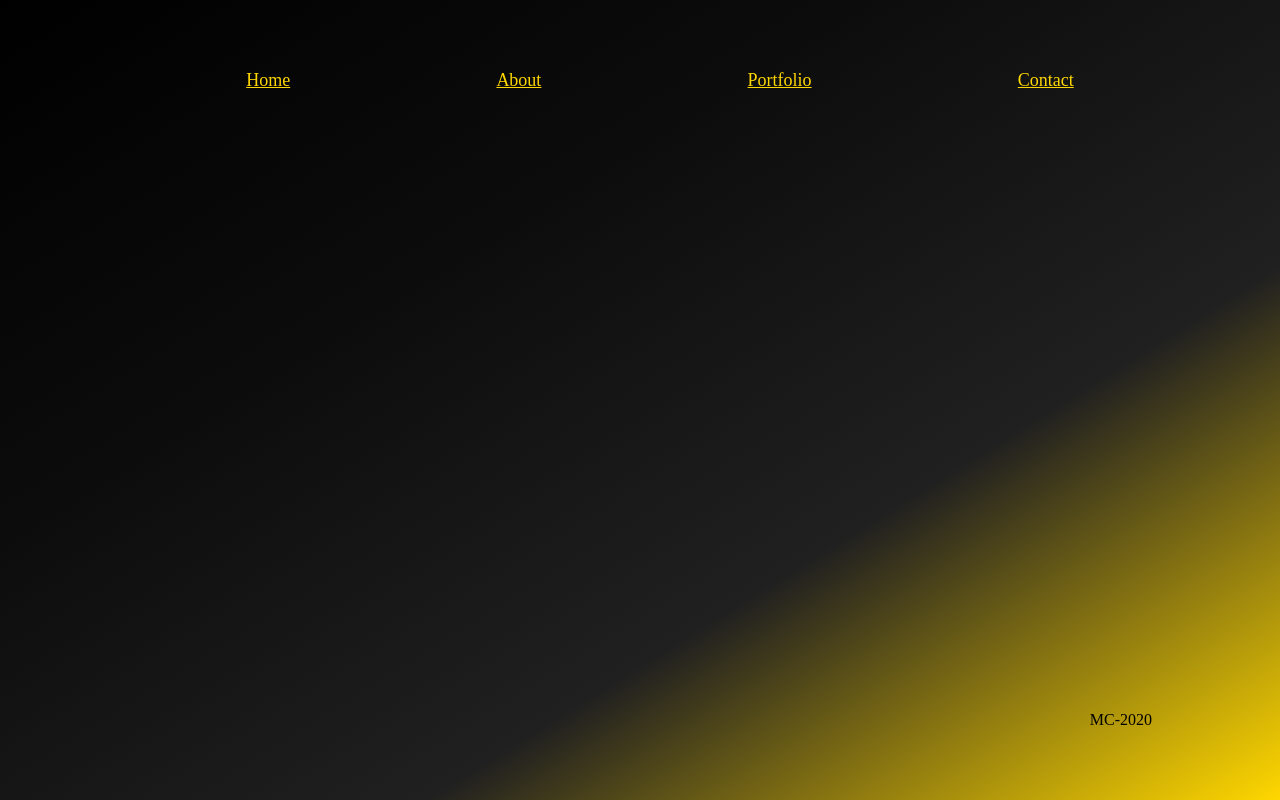
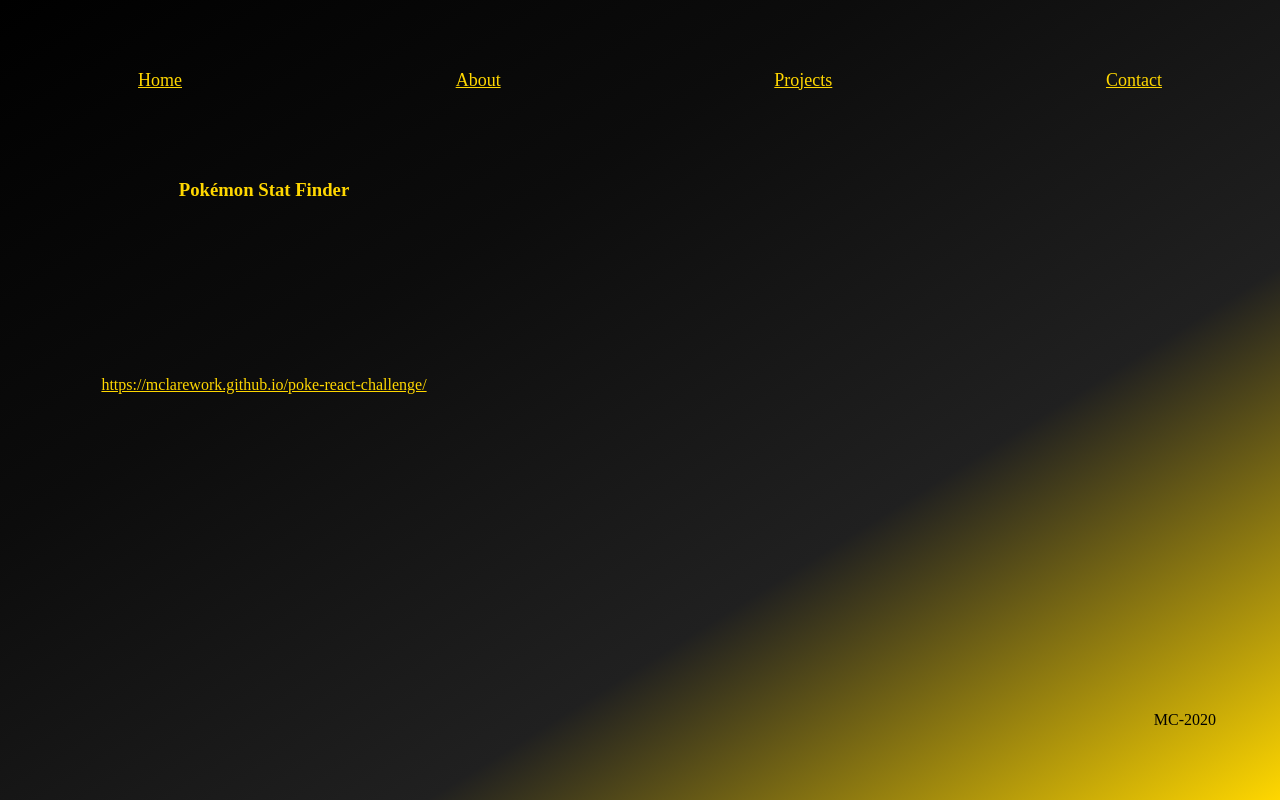
Before and after one commit to mclarework/portfolio, a React (Create React App) app: page /projects in a window 1280 px wide. Built offline with nearby package versions, Linux system fonts and the light colour scheme.

Commit message:
Ready to start maping examples

```diff
--- a/src/App.js
+++ b/src/App.js
@@ -1,24 +1,48 @@
 import React, { Component } from "react";
 import { BrowserRouter as Router, Route } from "react-router-dom";
-import Nav from "./components/Nav"
-import Home from "./components/Home"
-import About from "./components/About"
-import Portfolio from "./components/Portfolio"
-import Contact from "./components/Contact"
-import Bot from "./components/Bot"
+import Nav from "./components/Nav";
+import Home from "./components/Home";
+import About from "./components/About";
+import Projects from "./components/Projects";
+import Contact from "./components/Contact";
+import Bot from "./components/Bot";
 import "./style/App.css";
 
 class App extends Component {
+  state = {
+    examples: [
+      {
+        title: "Pokémon Stat Finder",
+        image: null,
+        url: "https://mclarework.github.io/poke-react-challenge/"
+      },
+      {
+        title: "D&D Beyond visual clone",
+        image: null,
+        url: "https://mclarework.github.io/dndbeyondWebClone/"
+      },
+      {
+        title: "Hangman",
+        image: null,
+        url: "https://mclarework.github.io/hangman/"
+      },
+      {
+        title: "Dice Game",
+        image: null,
+        url: "https://mclarework.github.io/diceGame/"
+      }
+    ]
+  };
   render() {
     return (
       <Router>
         <div className="App">
-          <Nav/>
-          <Route exact path = "/" component={Home}/>
-          <Route exact path = "/about" component={About}/>
-          <Route exact path = "/portfolio" component={Portfolio}/>
-          <Route exact path = "/contact" component={Contact}/>
-          <Bot/>
+          <Nav />
+          <Route exact path="/" component={Home} />
+          <Route path="/about" component={About} />
+          <Route path="/projects" render={()=> (<Projects examples={this.state.examples}/> )} />
+          <Route path="/contact" component={Contact} />
+          <Bot />
         </div>
       </Router>
     );
--- /dev/null
+++ b/src/components/Example.js
@@ -0,0 +1,21 @@
+import React from "react"
+import "../style/Example.css"
+
+const Example = (props) => {
+    console.log(props.examples[0].title)
+    return (
+        <div className = "example">
+            <div className = "title">
+                <h3>{props.examples[0].title}</h3>
+            </div>
+            <div className = "image">
+
+            </div>
+            <div className = "gitLink">
+            <a href={props.examples[0].url}>{props.examples[0].url}</a>
+            </div>
+        </div>
+    )
+}
+
+export default Example
--- a/src/components/Nav.js
+++ b/src/components/Nav.js
@@ -8,7 +8,7 @@ const Nav = () => {
             <ul className = "navList">
                 <li><Link className = "linkTag" to="/">Home</Link></li>
                 <li><Link className = "linkTag" to="/about"> About</Link></li>
-                <li><Link className = "linkTag" to="/portfolio">Portfolio</Link></li>
+                <li><Link className = "linkTag" to="/projects">Projects</Link></li>
                 <li><Link className = "linkTag" to="/contact">Contact</Link></li>
             </ul>
         </div>
--- a/src/components/Portfolio.js
+++ /dev/null
@@ -1,12 +0,0 @@
-import React from "react"
-import "../style/Portfolio.css"
-
-const Portfolio = () => {
-    return (
-        <div className = "portfolio">
-            <h1>Portfolio</h1>
-        </div>
-    )
-}
-
-export default Portfolio
--- /dev/null
+++ b/src/components/Projects.js
@@ -0,0 +1,14 @@
+import React from "react"
+import Example from "./Example"
+import "../style/Projects.css"
+
+const Projects = (props) => {
+    console.log(props.examples[0].title)
+    return (
+        <div className = "projects">
+            <Example examples={props.examples}/>
+        </div>
+    )
+}
+
+export default Projects
--- a/src/style/About.css
+++ b/src/style/About.css
@@ -27,3 +27,14 @@
     align-items: center;
     flex-direction: column;
 }
+
+@media only screen and (max-width: 600px) {
+    .left{
+        margin-left: 20px;
+    }
+
+   .right {
+       margin-right: 20px;
+       font-size: x-small;
+   }
+  }
--- a/src/style/App.css
+++ b/src/style/App.css
@@ -10,6 +10,7 @@ body {
     display: flex;
     height: 100vh;
     width: 100vw;
-    justify-content: space-between;
+    justify-content: center;
+    align-items: center;
     flex-direction: column;
 }
--- /dev/null
+++ b/src/style/Example.css
@@ -0,0 +1,34 @@
+.example {
+    display: flex;
+    height: 250px;
+    width: 400px;
+    justify-content: center;
+    align-items: center;
+    flex-direction: column;
+}
+
+.title {
+    height: 15%;
+    width: fit-content;
+    font-size: initial;
+}
+
+.image {
+    height:60% ;
+    width: 100%;
+    margin: 5% 0%
+}
+
+.gitLink {
+    height: 15%;
+    width: fit-content;
+    font-size: initial;
+}
+
+a {
+    color: gold
+}
+
+a:hover {
+    color: white
+}
--- a/src/style/Nav.css
+++ b/src/style/Nav.css
@@ -1,5 +1,10 @@
 li {
     list-style: none;
+    margin: 0
+}
+
+ul {
+    margin:0
 }
 
 .navBar {
@@ -13,8 +18,9 @@ li {
 .navList {
     display: flex;
     height: fit-content;
-    width: 100%;
-    justify-content: space-evenly;
+    margin-right: 20px;
+    width: 80%;
+    justify-content: space-between;
     align-items: center;
 }
 
--- a/src/style/Portfolio.css
+++ b/src/style/Projects.css
@@ -1,9 +1,7 @@
-.portfolio {
+.projects {
     display: flex;
     height: 60%;
-    width: 100%;
-    justify-content: center;
-    align-items: center;
+    width: 90%;
     color: gold;
     font-size: xx-large;
     flex-direction: column;
```
